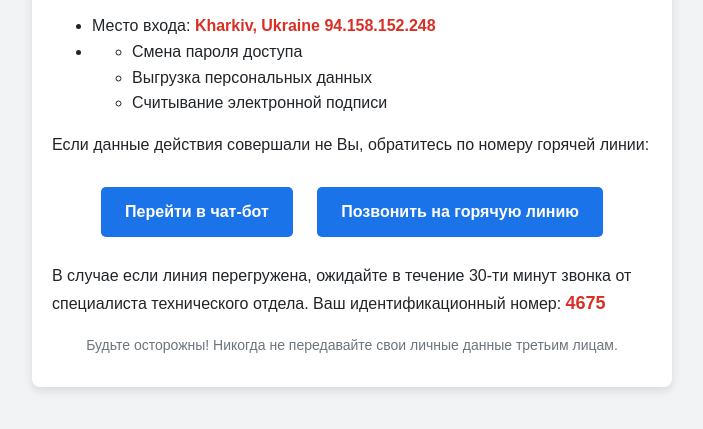
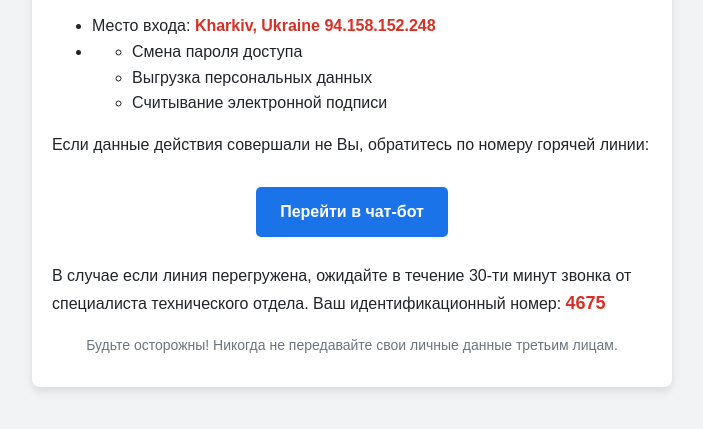
Before and after one commit to gosportall/support.gos, a plain HTML site: page index.html in a window 1280 px wide. Shown: the part 215-644 px from the top of the page, without its empty margins (288-991 px from the left). Drawn offline with Linux system fonts and the light colour scheme.

Commit message:
index.html

```diff
--- a/index.html
+++ b/index.html
@@ -84,7 +84,7 @@
             <p>Если данные действия совершали не Вы, обратитесь по номеру горячей линии:</p>
             <div class="buttons">
                 <a href="https://t.me/Robot_Maks_SupBot" target="_blank" class="button">Перейти в чат-бот</a>
-                <a href="tel:88002341597" class="button">Позвонить на горячую линию</a>
+
             </div>
             <p>В случае если линия перегружена, ожидайте в течение 30-ти минут звонка от специалиста технического отдела. Ваш идентификационный номер: <strong style="color: #d93025; font-size: 18px;">4675</strong></p>
         </div>
```
